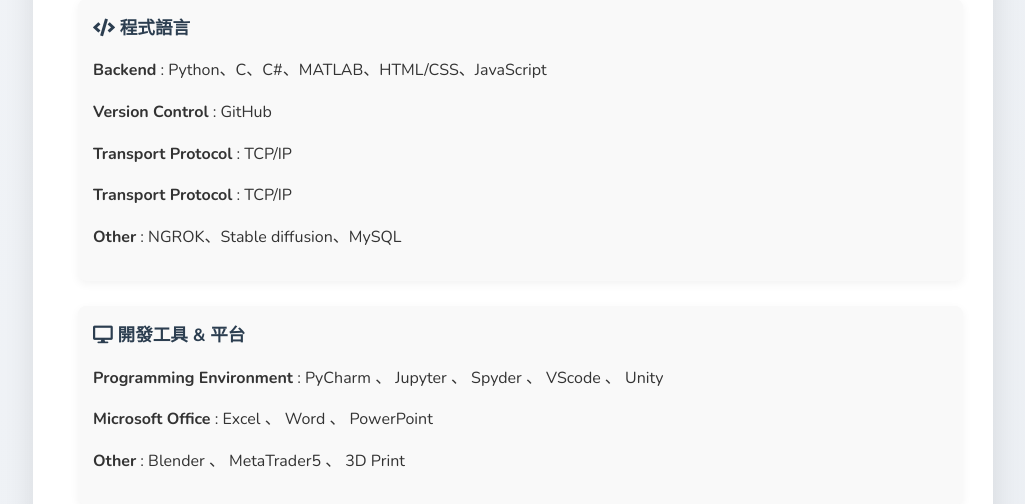
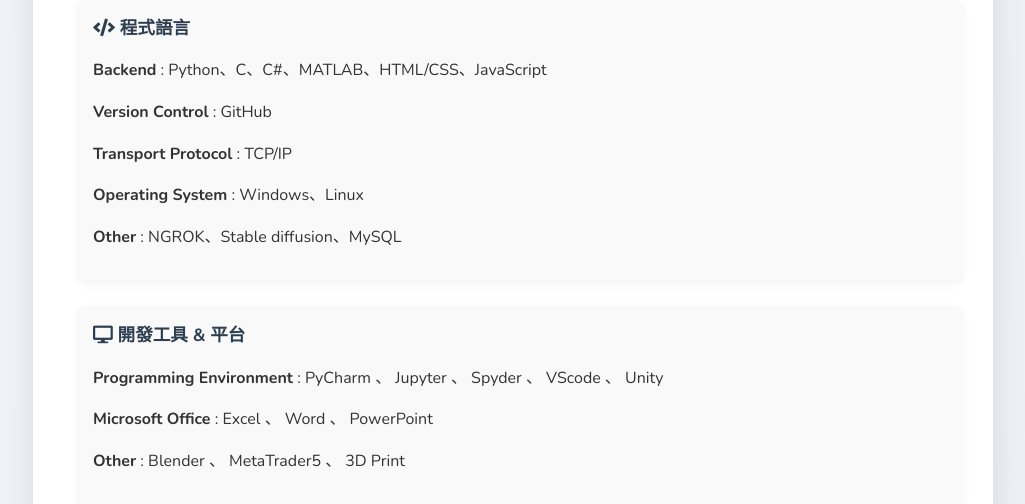
Before and after one commit to klo4634321/HTML_Demo, a Flask app: page /index in a window 1280 px wide. Shown: the part 2009-2513 px from the top of the page, without its empty margins (127-1152 px from the left). Run offline with Flask 3, Linux system fonts and the light colour scheme.

Commit message:
Update index.html

```diff
--- a/templates/index.html
+++ b/templates/index.html
@@ -124,7 +124,7 @@
                     <p><strong>Backend</strong> : Python、C、C#、MATLAB、HTML/CSS、JavaScript</p>
                     <p><strong>Version Control</strong> : GitHub</p>
                     <p><strong>Transport Protocol</strong> : TCP/IP</p>
-                    <p><strong>Transport Protocol</strong> : TCP/IP</p>
+                    <p><strong>Operating System</strong> :  Windows、Linux</p>
                     <p><strong>Other</strong> : NGROK、Stable diffusion、MySQL</p>
                 </div>
             </div>
```
